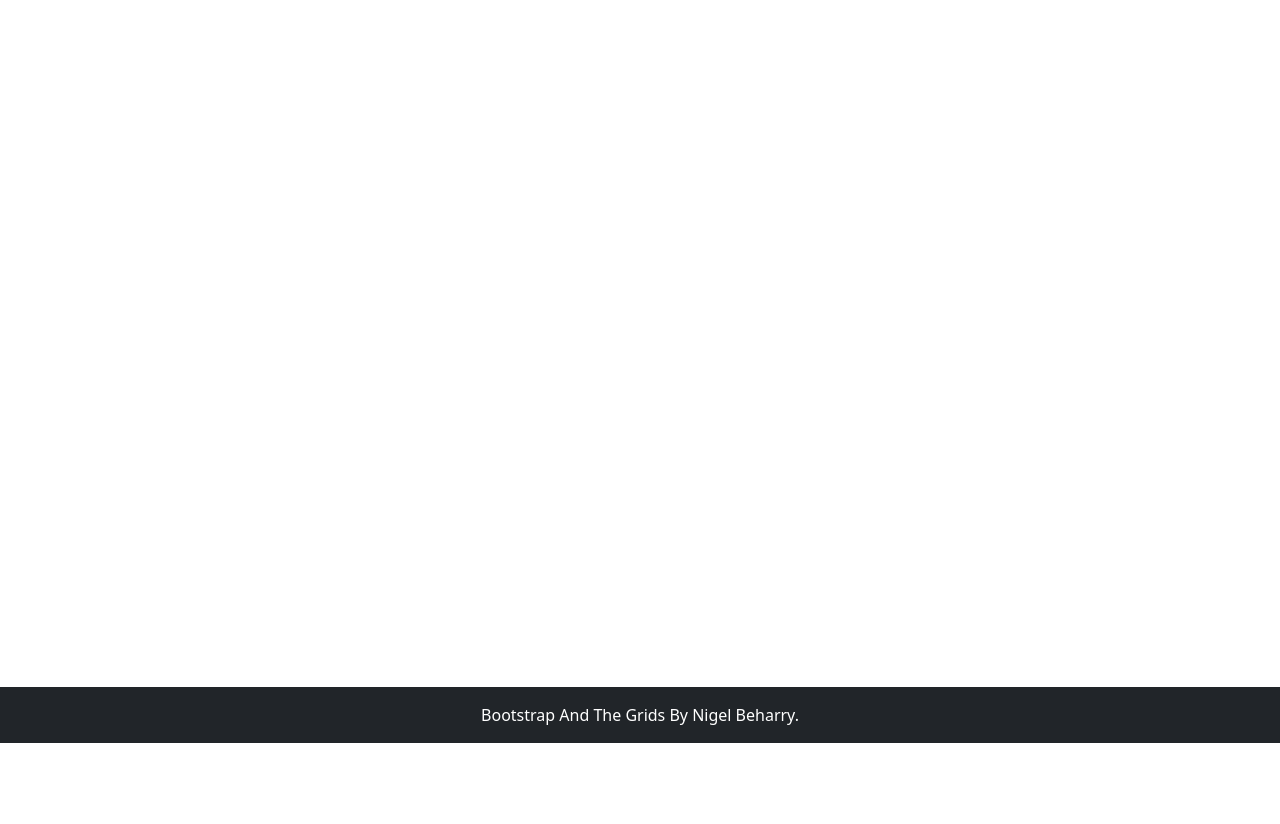
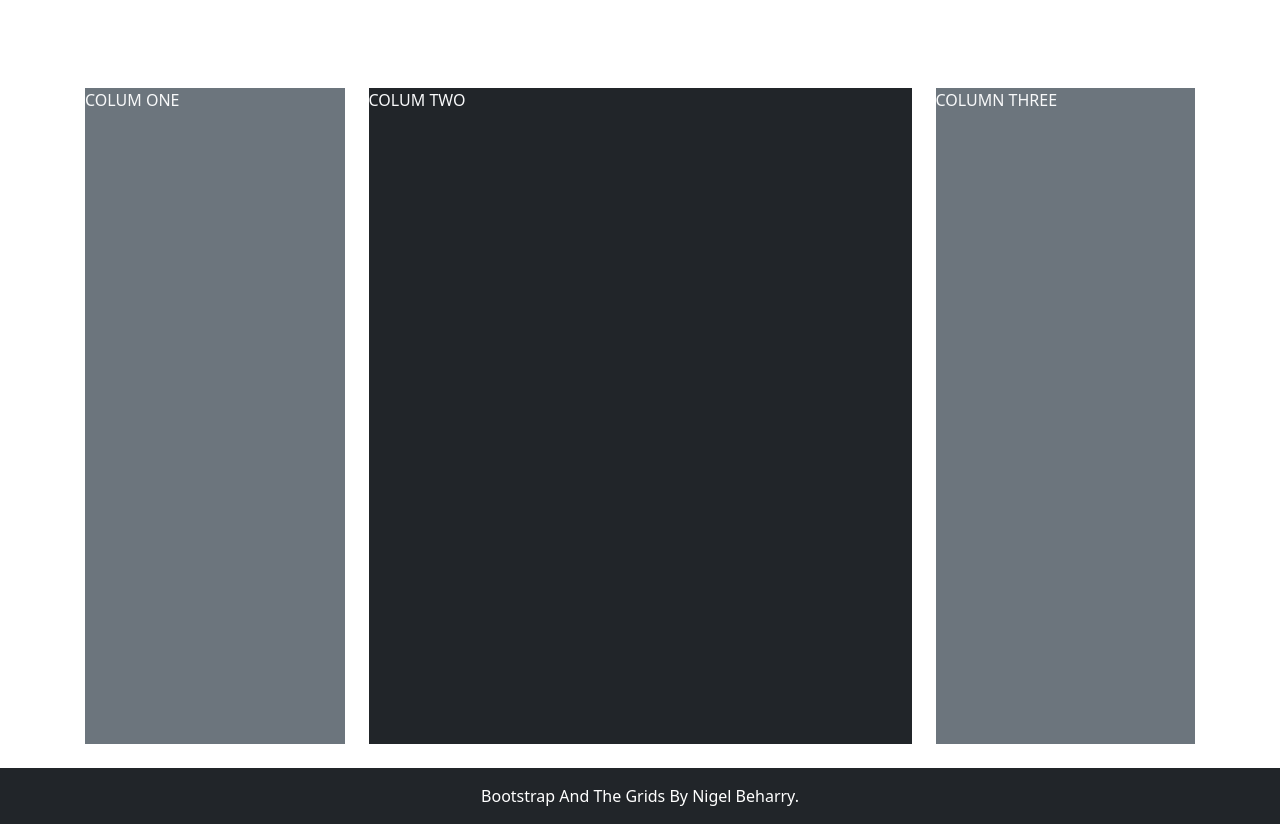
Before and after one commit to NigelBeharry/BootStrapAndTheGrids, a plain HTML site: page Grid5.html in a window 1280 px wide. Shown: the part 57-881 px from the top of the page. Before the commit the page ends 800 px from the top, so only its background shows below. Drawn offline with nearby package versions, Linux system fonts and the light colour scheme; a web font is replaced by a local one.

Commit message:
Grid5 completed
Testing ordering class in BS.

```diff
--- a/Grid5.html
+++ b/Grid5.html
@@ -63,8 +63,24 @@
   </nav>
 
   <main class="flex-shrink-0">
-    <div class="container">
-
+    <div class="container h-100 minHeight">
+      <div class="row h-100 row-cols-1 row-cols-md-3 gy-1">
+        <div class="col col-md-3 order-last order-md-first">
+          <div class="bg-secondary text-light h-100">
+            COLUM ONE
+          </div>
+        </div>
+        <div class="col col-md-6">
+          <div class="bg-dark text-light h-100">
+            COLUM TWO
+          </div>
+        </div>
+        <div class="col col-md-3 order-first order-md-last">
+          <div class="bg-secondary text-light h-100">
+            COLUMN THREE
+          </div>
+        </div>
+      </div>
     </div>
   </main>
   <footer class="footer mt-auto py-3 bg-dark sticky-footer">
```
